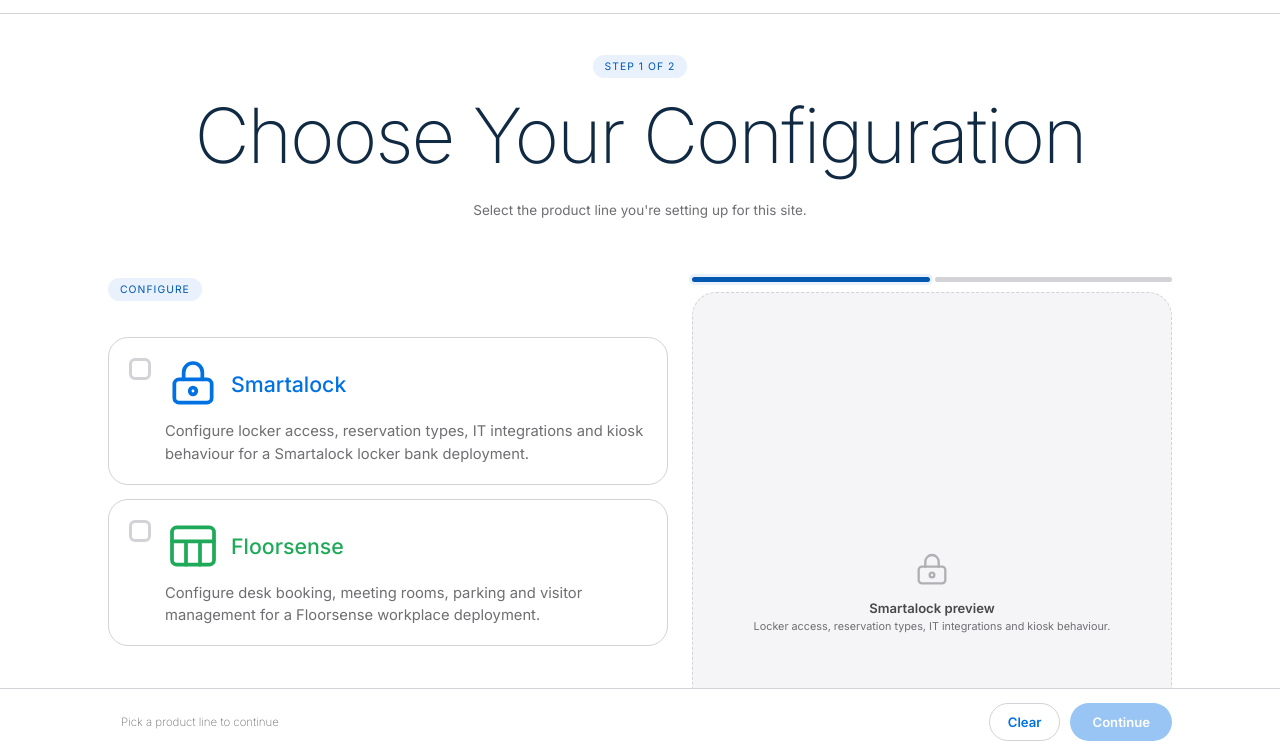
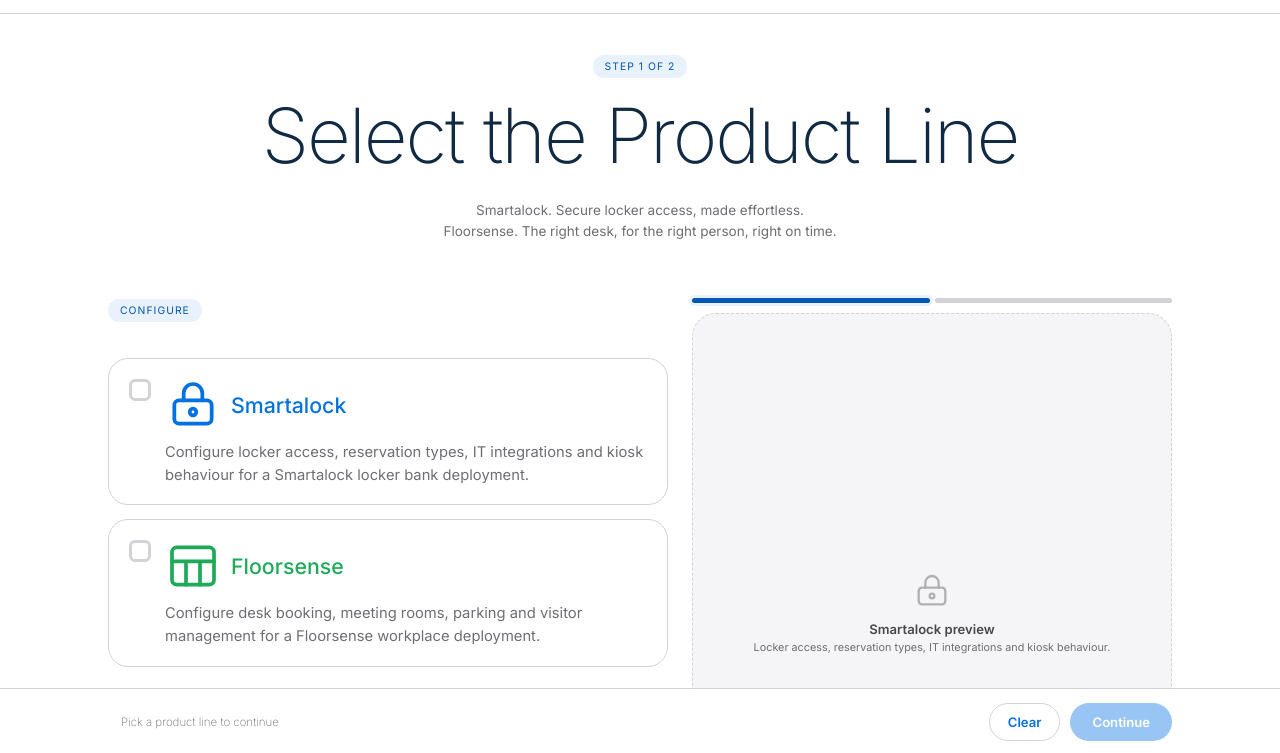
Before and after one commit to olegOvchinn/Smartalock-Configuration-Studio, a plain HTML site: page pages/configuration-start.html in a window 1280 px wide. Shown: the part 45-798 px from the top of the page. Drawn offline with Linux system fonts and the light colour scheme.

Commit message:
Rewrite configuration-start hero copy: Select the Product Line + Apple-style per-product taglines

```diff
--- a/pages/configuration-start.html
+++ b/pages/configuration-start.html
@@ -183,8 +183,8 @@
     <div class="panel-inner">
       <div class="panel-intro">
         <span class="eyebrow">Step 1 of 2</span>
-        <h1 class="hero-title">Choose Your Configuration</h1>
-        <p class="sub">Select the product line you're setting up for this site.</p>
+        <h1 class="hero-title">Select the Product Line</h1>
+        <p class="sub">Smartalock. Secure locker access, made effortless.<br>Floorsense. The right desk, for the right person, right on time.</p>
       </div>
     </div>
   </div>
```
